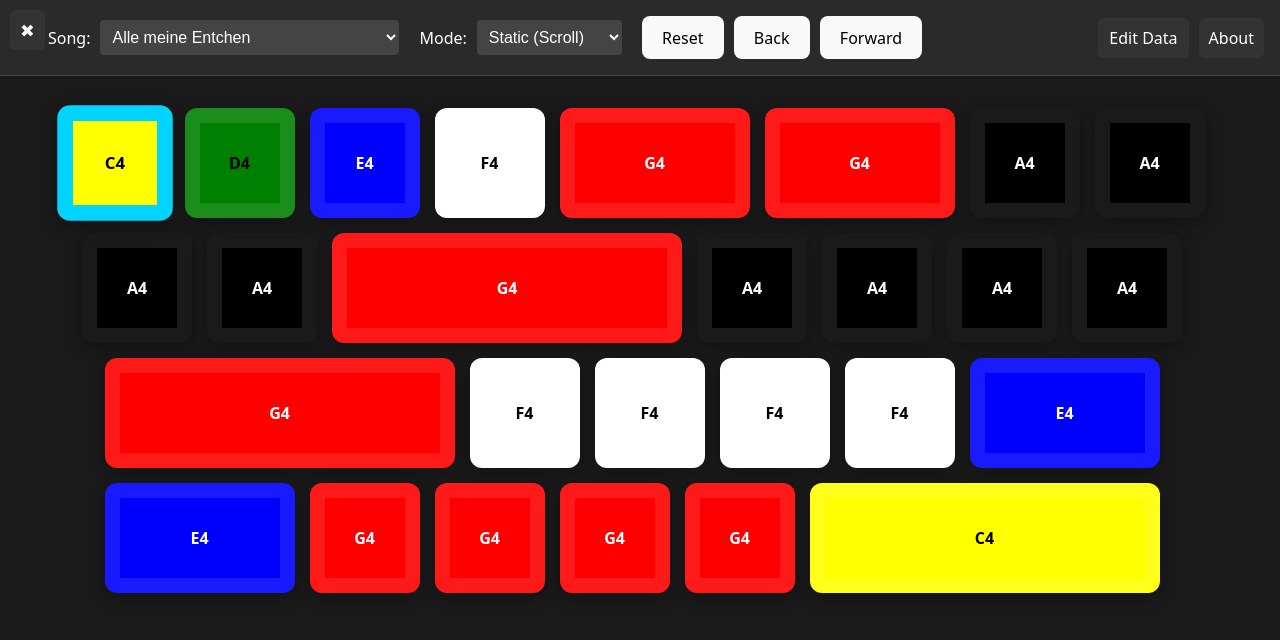
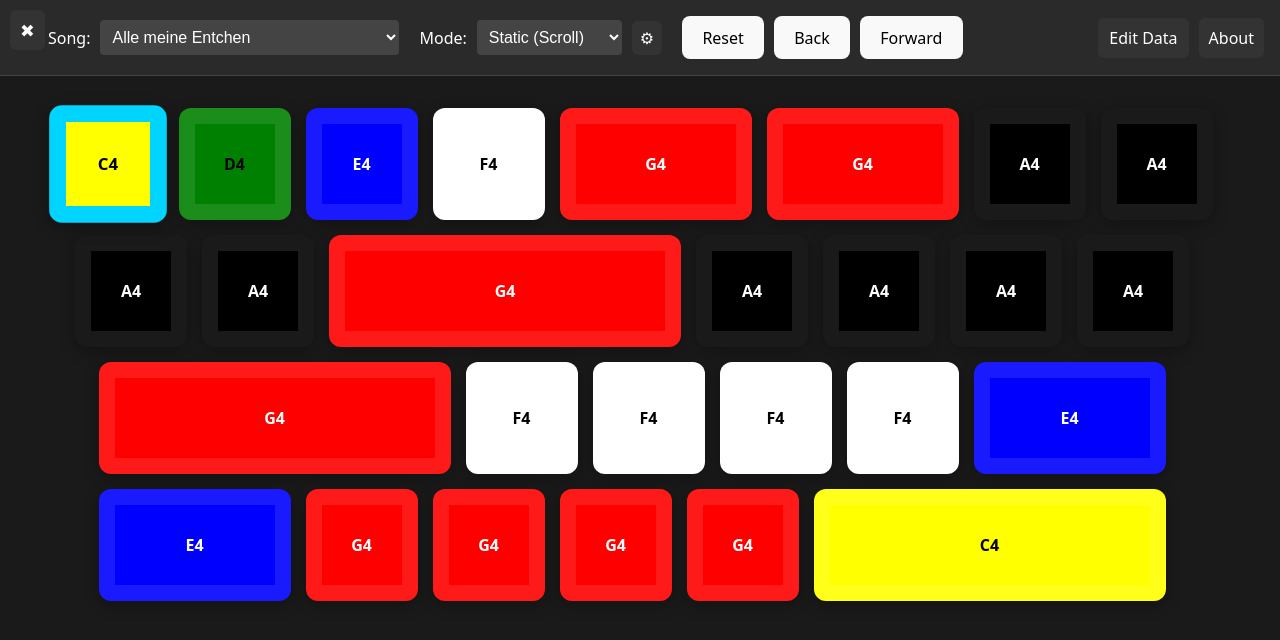
Before and after one commit to kopp/make-that-pipe-sound, a React (Vite) app: page / in a window 1280 px wide. Shown: the top 640 px of the page. Built offline with nearby package versions, Linux system fonts and the light colour scheme.

Commit message:
add option to change size (fixes #4)

```diff
--- a/src/App.tsx
+++ b/src/App.tsx
@@ -4,7 +4,7 @@ import DATA from "./data/data.json";
 type Note = { pitch: string; duration: number };
 type Mode = "static" | "dynamic";
 
-const BASE_UNIT = 80; // Width of a note with duration 1
+const DEFAULT_UNIT = 80; // Default width of a note with duration 1
 const INITIAL_UPCOMING_COUNT = 5; // Parameter: how many notes to preview in dynamic mode
 const KEYS_NEXT = ["Space", "Enter", "ArrowRight", "PageDown"];
 const KEYS_PREVIOUS = ["ArrowLeft", "PageUp"];
@@ -93,8 +93,10 @@ export default function App() {
   );
   // following notes in the dynamic mode ignore the duration and are all same size
   const [smallFollowing, setSmallFollowing] = useState<boolean>(true);
-  // whether to show the detailed dynamic-mode controls (hidden under gear)
-  const [showDynamicDetails, setShowDynamicDetails] = useState<boolean>(false);
+  // whether to show the settings panel (hidden under gear)
+  const [showSettings, setShowSettings] = useState<boolean>(false);
+  // unit size for note width/height (user-configurable)
+  const [unitSize, setUnitSize] = useState<number>(DEFAULT_UNIT);
   const [currentIndex, setCurrentIndex] = useState(0);
   const [isTransitioning, setIsTransitioning] = useState(false);
   const [headerVisible, setHeaderVisible] = useState(true);
@@ -161,10 +163,8 @@ export default function App() {
     setCurrentIndex(0);
   }, [songKey]);
 
-  // hide dynamic details when leaving dynamic mode
-  useEffect(() => {
-    if (mode !== "dynamic") setShowDynamicDetails(false);
-  }, [mode]);
+  // Keep settings panel open across mode switches; dynamic-only controls
+  // are conditionally rendered inside the panel when `mode === 'dynamic'`.
 
   // When switching out of dynamic mode, cancel any pending transition
   useEffect(() => {
@@ -208,24 +208,37 @@ export default function App() {
               <option value="static">Static (Scroll)</option>
               <option value="dynamic">Dynamic (Play)</option>
             </select>
-            {mode === "dynamic" && (
             <div style={{ display: "flex", alignItems: "center", gap: 8 }}>
               <button
-                  onClick={() => setShowDynamicDetails((v) => !v)}
-                  aria-pressed={showDynamicDetails}
-                  aria-label={
-                    showDynamicDetails
-                      ? "Hide dynamic settings"
-                      : "Show dynamic settings"
-                  }
+                onClick={() => setShowSettings((v) => !v)}
+                aria-pressed={showSettings}
+                aria-label={showSettings ? "Hide settings" : "Show settings"}
                 style={styles.gearButton}
               >
                 ⚙
               </button>
-                {showDynamicDetails && (
-                  <div
-                    style={{ display: "flex", alignItems: "center", gap: 8 }}
-                  >
+
+              {showSettings && (
+                <div style={{ display: "flex", alignItems: "center", gap: 8 }}>
+                  <label>Size:</label>
+                  <input
+                    type="number"
+                    min={10}
+                    max={400}
+                    value={unitSize}
+                    onChange={(e) => {
+                      const v = Number(e.target.value);
+                      setUnitSize(
+                        Number.isFinite(v)
+                          ? Math.max(10, Math.floor(v))
+                          : DEFAULT_UNIT
+                      );
+                    }}
+                    style={styles.numberInput}
+                  />
+
+                  {mode === "dynamic" && (
+                    <>
                       <label>Upcoming:</label>
                       <input
                         type="number"
@@ -241,7 +254,11 @@ export default function App() {
                         style={styles.numberInput}
                       />
                       <label
-                      style={{ display: "flex", alignItems: "center", gap: 6 }}
+                        style={{
+                          display: "flex",
+                          alignItems: "center",
+                          gap: 6,
+                        }}
                       >
                         <input
                           type="checkbox"
@@ -250,10 +267,11 @@ export default function App() {
                         />
                         <span>Small following</span>
                       </label>
+                    </>
+                  )}
                 </div>
               )}
             </div>
-            )}
           </div>
 
           <div style={styles.controlGroup}>
@@ -381,6 +399,7 @@ export default function App() {
                 isActive={i === currentIndex}
                 onClick={() => setCurrentIndex(i)}
                 colorMap={COLOR_MAP}
+                unitSize={unitSize}
               />
             ))}
           </div>
@@ -392,6 +411,7 @@ export default function App() {
               isActive={true}
               isLarge={true}
               colorMap={COLOR_MAP}
+              unitSize={unitSize}
             />
 
             {/* Upcoming Notes */}
@@ -405,6 +425,7 @@ export default function App() {
                     isActive={false}
                     isLarge={false}
                     colorMap={COLOR_MAP}
+                    unitSize={unitSize}
                   />
                 ))}
             </div>
@@ -425,15 +446,19 @@ function NoteCard({
   isLarge,
   onClick,
   colorMap,
+  unitSize,
 }: {
   note: Note;
   isActive: boolean;
   isLarge?: boolean;
   onClick?: () => void;
   colorMap?: Record<string, string>;
+  unitSize?: number;
 }) {
   const color = (colorMap || {})[note.pitch] || "#555";
   const isDarkColor = color === "black" || color === "red" || color === "blue";
+  const size = unitSize ?? DEFAULT_UNIT;
+  const borderSize = Math.max(Math.round(size / 5), 5);
 
   return (
     <div
@@ -441,14 +466,16 @@ function NoteCard({
       style={{
         ...styles.note,
         backgroundColor: color,
-        width: `${note.duration * (isLarge ? BASE_UNIT * 1.5 : BASE_UNIT)}px`,
-        height: isLarge ? "300px" : "80px",
+        width: `${note.duration * (isLarge ? size * 1.5 : size)}px`,
+        height: isLarge
+          ? `${Math.round(size * 3.75)}px`
+          : `${Math.round(size)}px`,
         // Size of the borders needs to be the same to ensure that the NoteCard
         // takes the same space in both active/inactive states, otherwise the
         // layout shifts while playing.
         border: isActive
-          ? "15px solid #00d4ff"
-          : "15px solid rgba(255,255,255,0.1)",
+          ? `${borderSize}px solid #00d4ff`
+          : `${borderSize}px solid rgba(255,255,255,0.1)`,
         color: isDarkColor ? "white" : "black",
         transform: isActive ? "scale(1.05)" : "scale(1)",
         zIndex: isActive ? 2 : 1,
```
Lines whose indentation alone changed are shown as unchanged.
